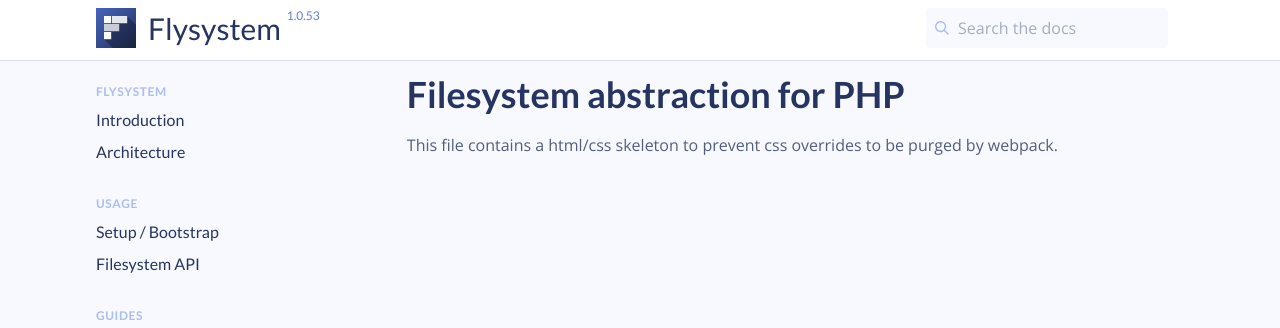
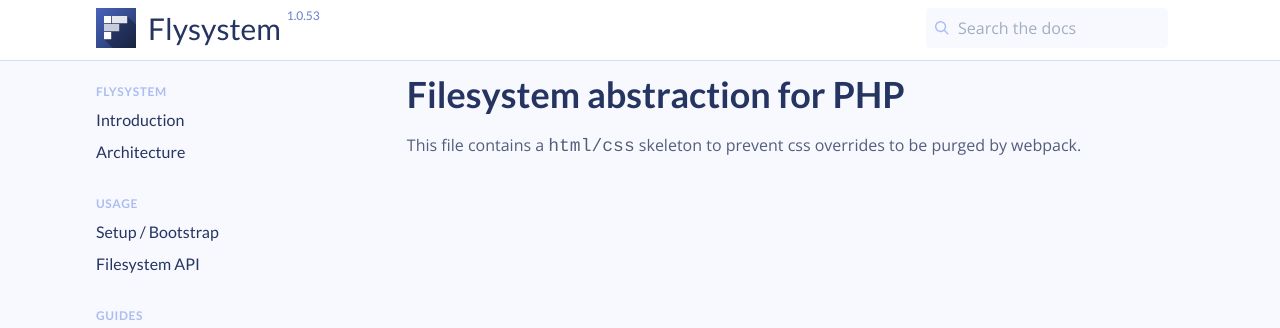
Before and after one commit to thephpleague/flysystem, a Jekyll site: the page built from docs/stubs/algolia.md, in a window 1280 px wide and 1384 px high. Shown: the top 328 px of the window. Built offline with Jekyll 4.4.1, drawn with Linux system fonts in a browser that asks for light colours; comment, search, counter and statistics services are not loaded.

```diff
--- a/docs/stubs/algolia.md
+++ b/docs/stubs/algolia.md
@@ -5,7 +5,7 @@ permalink: /stubs/algolia/
 sitemap: false
 ---
 
-This file contains a html/css skeleton to prevent css overrides to
+This file contains a `html/css` skeleton to prevent css overrides to
 be purged by webpack.
 
 <div class="algolia-autocomplete algolia-autocomplete-right algolia-autocomplete-left">
```
Also changed, not shown: docs/guides/symfony-usage.md (+1 -1 lines).
